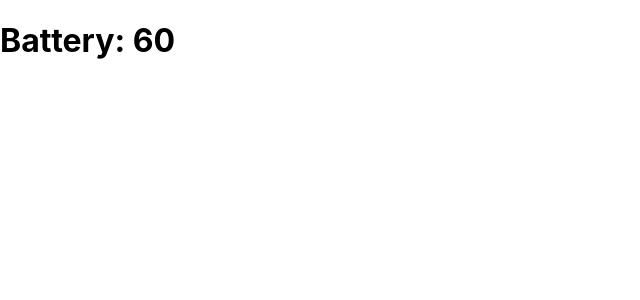
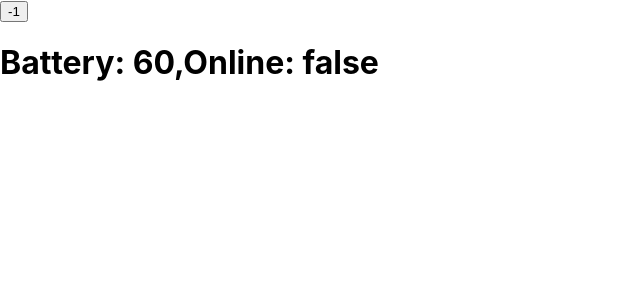
Before and after one commit to whylisa/react-Qunar, a React app in the folder get-react/: page / in a window 1280 px wide. Shown: the top 300 px of the page, without its empty margins (0-640 px from the left). Built offline with nearby package versions, Linux system fonts and the light colour scheme.

Commit message:
动态context,嵌套多个context

```diff
--- a/get-react/src/App.js
+++ b/get-react/src/App.js
@@ -1,11 +1,20 @@
-import React, {createContext} from 'react';
+import React, {createContext, useState} from 'react';
 import './App.css';
 const BatterContext = createContext()
+const OnlineContext = createContext()
+
 function Leaf() {
   return (
     <BatterContext.Consumer>
+
         {
-          battery => <h1> Battery: {battery}</h1>
+          battery => (
+            <OnlineContext.Consumer>
+              {
+                (online) => <h1> Battery: {battery},Online: {String(online)}</h1>
+              }
+            </OnlineContext.Consumer>
+          )
         }
     </BatterContext.Consumer>
   )
@@ -16,10 +25,21 @@ function Middle() {
   )
 }
 function App() {
+  const [battery,setBattery] = useState(60)
+  const [online, setOnline] = useState(false)
+  return (
+    <BatterContext.Provider value={battery}>
+      <OnlineContext.Provider value={online}>
+      <button type="button" onClick={()=> {
+        // let a = battery -1
+        setBattery(battery -1)
+        setOnline(!online)
+      }}>
+      -1
+      </button>
+        <Middle></Middle>
+      </OnlineContext.Provider>
 
-  return (
-    <BatterContext.Provider value={60}>
-        <Middle></Middle>
       </BatterContext.Provider>
   );
 }
```
Also changed, not shown: 1 other file (tests, documents, lock files or other folders).
